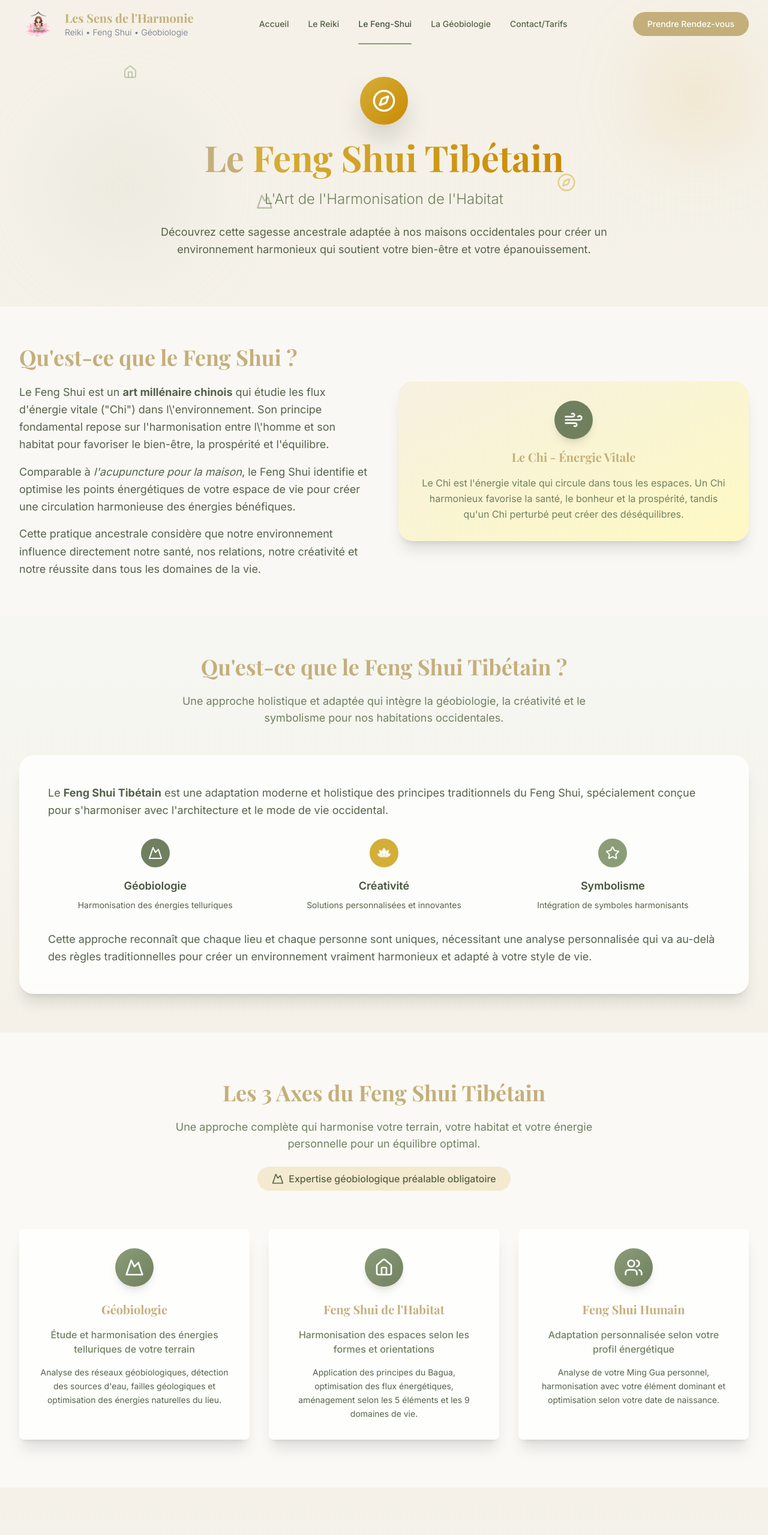
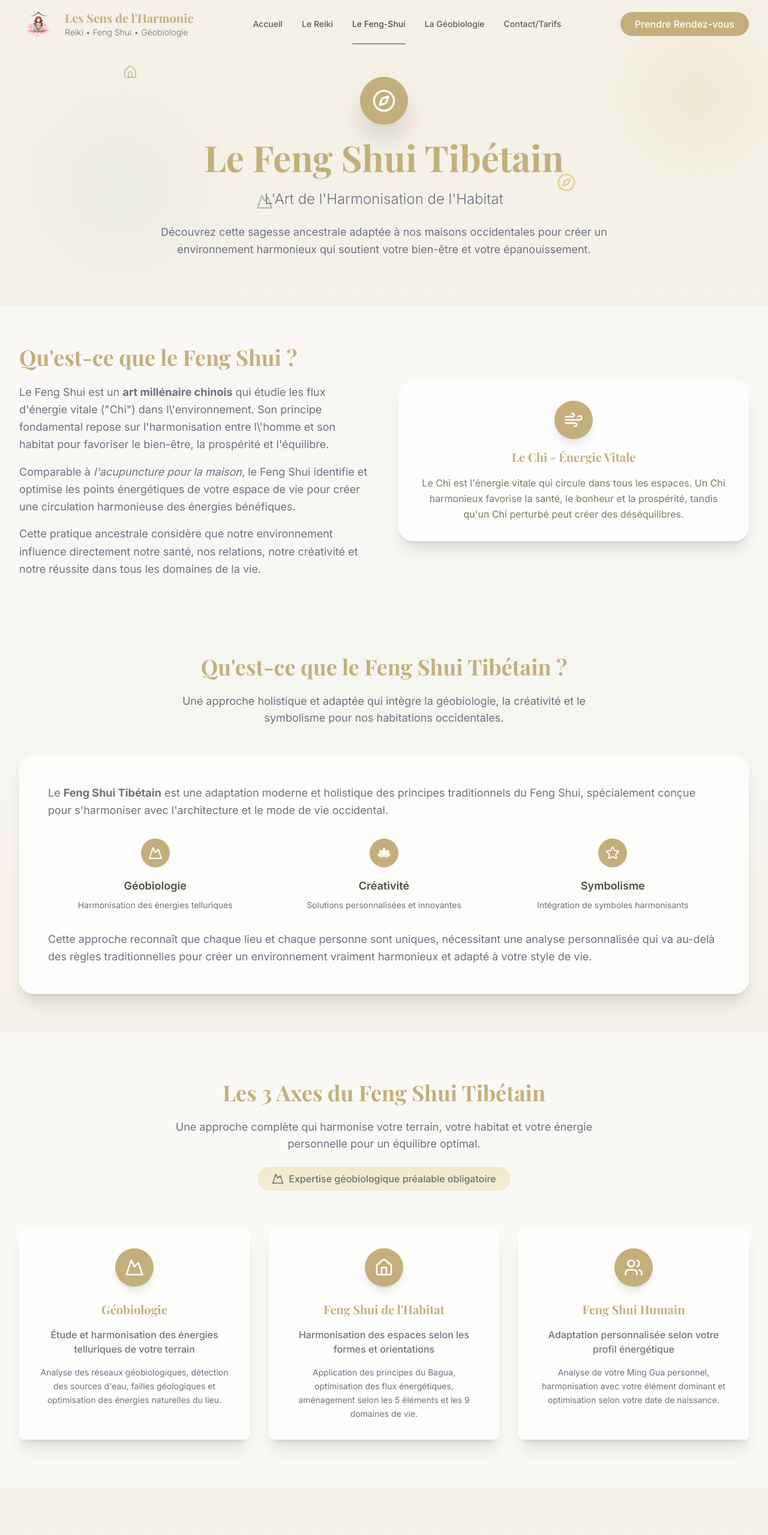
Before and after one commit to Timothee-alt/sensdelharmonie, a Next.js app: page /feng-shui in a window 1280 px wide. Shown: the top 2559 px of the page at 60% size. Built offline with nearby package versions, Linux system fonts and the light colour scheme; a web font is replaced by a local one.

Commit message:
Charte Feng Shui

```diff
--- a/components/Header.tsx
+++ b/components/Header.tsx
@@ -37,15 +37,23 @@ export default function Header() {
       }`}
     >
       <nav className="mx-auto max-w-7xl px-4 sm:px-6 lg:px-8">
-        <div className="flex items-center justify-between h-20">
+        <div className="flex items-center justify-between h-16 lg:h-20">
           {/* Logo */}
           <Link href="/" className="flex items-center space-x-3 group">
             <div className="relative">
-              <Image src="/logo.png" alt="Les Sens de l'Harmonie" width={64} height={64} priority className="w-16 h-16 object-contain" />
+              <Image
+                src="/logo.png"
+                alt="Les Sens de l'Harmonie"
+                width={64}
+                height={64}
+                priority
+                sizes="(max-width: 640px) 3rem, (max-width: 1024px) 3.5rem, 4rem"
+                className="w-12 h-12 sm:w-14 sm:h-14 lg:w-16 lg:h-16 object-contain"
+              />
               <div className="absolute inset-0 bg-sage-200/50 rounded-full scale-0 group-hover:scale-150 transition-transform duration-300"></div>
             </div>
             <div>
-              <h1 className="text-lg sm:text-xl font-playfair font-bold text-sage-800 group-hover:text-sage-600 transition-colors duration-200 title-color">
+              <h1 className="text-base sm:text-lg lg:text-xl font-playfair font-bold text-sage-800 group-hover:text-sage-600 transition-colors duration-200 title-color">
                 Les Sens de l'Harmonie
               </h1>
               <p className="hidden sm:block text-sm text-gray-500 font-light">
@@ -55,7 +63,7 @@ export default function Header() {
           </Link>
 
           {/* Desktop Navigation */}
-          <div className="hidden md:flex items-center space-x-8">
+          <div className="hidden lg:flex items-center space-x-8">
             {navigation.map((item) => {
               const isActive = pathname === item.href;
               return (
@@ -82,10 +90,10 @@ export default function Header() {
           </div>
 
           {/* CTA Button */}
-          <div className="hidden md:block">
+          <div className="hidden lg:block">
             <Button
               asChild
-              className="bg-color hover:title-color text-white px-6 py-2 rounded-full transition-all duration-200 hover:shadow-lg hover:scale-105 "
+              className="bg-color hover:title-color text-white px-4 py-2 text-sm rounded-full transition-all duration-200 hover:shadow-lg hover:scale-105 lg:px-6 lg:py-2 lg:text-base"
             >
               <Link href="/contact">
                 Prendre Rendez-vous
@@ -94,12 +102,15 @@ export default function Header() {
           </div>
 
           {/* Mobile menu button */}
-          <div className="md:hidden">
+          <div className="lg:hidden">
             <Button
               variant="ghost"
               size="icon"
               onClick={() => setIsOpen(!isOpen)}
               className="text-gray-500"
+              aria-label={isOpen ? 'Fermer le menu' : 'Ouvrir le menu'}
+              aria-expanded={isOpen}
+              aria-controls="mobile-menu"
             >
               {isOpen ? (
                 <X className="w-6 h-6" />
@@ -118,7 +129,8 @@ export default function Header() {
             initial={{ opacity: 0, height: 0 }}
             animate={{ opacity: 1, height: 'auto' }}
             exit={{ opacity: 0, height: 0 }}
-            className="md:hidden bg-cream/98 backdrop-blur-sm shadow-lg"
+            className="lg:hidden bg-cream/98 backdrop-blur-sm shadow-lg"
+            id="mobile-menu"
           >
             <div className="px-4 py-6 space-y-4">
               {navigation.map((item, index) => {
@@ -133,7 +145,7 @@ export default function Header() {
                     <Link
                       href={item.href}
                       onClick={() => setIsOpen(false)}
-                      className={`block text-lg font-medium transition-colors duration-200 hover:text-sage-600 ${
+                      className={`block text-base sm:text-lg font-medium transition-colors duration-200 hover:text-sage-600 ${
                         isActive ? 'text-sage-800 border-l-2 border-sage-500 pl-4' : 'text-sage-700'
                       }`}
                     >
--- a/components/pages/FengShuiContent.tsx
+++ b/components/pages/FengShuiContent.tsx
@@ -183,20 +183,20 @@ export default function FengShuiContent() {
             className="space-y-6"
           >
             <div className="flex justify-center mb-6">
-              <div className="w-20 h-20 bg-gradient-to-br from-warm-gold to-yellow-600 rounded-full flex items-center justify-center shadow-2xl">
+              <div className="w-20 h-20 bg-color rounded-full flex items-center justify-center shadow-2xl">
                 <Compass className="w-10 h-10 text-white" />
               </div>
             </div>
 
-            <h1 className="text-4xl md:text-6xl font-playfair font-bold text-sage-800 leading-tight title-color">
-              Le <span className="text-transparent bg-gradient-to-r from-warm-gold to-yellow-600 bg-clip-text">Feng Shui Tibétain</span>
+            <h1 className="text-4xl md:text-6xl font-playfair font-bold title-color leading-tight title-color">
+              Le Feng Shui Tibétain
             </h1>
 
-            <p className="text-xl md:text-2xl text-sage-600 font-light">
+            <p className="text-xl md:text-2xl text-gray-500 font-light">
               L'Art de l'Harmonisation de l'Habitat
             </p>
 
-            <p className="text-lg text-sage-700 max-w-3xl mx-auto leading-relaxed">
+            <p className="text-lg text-gray-500 max-w-3xl mx-auto leading-relaxed">
               Découvrez cette sagesse ancestrale adaptée à nos maisons occidentales pour
               créer un environnement harmonieux qui soutient votre bien-être et votre épanouissement.
             </p>
@@ -214,10 +214,10 @@ export default function FengShuiContent() {
               transition={{ duration: 0.8, delay: 0.1 }}
               className="space-y-6"
             >
-              <h2 className="text-3xl md:text-4xl font-playfair font-bold text-sage-800 title-color">
+              <h2 className="text-3xl md:text-4xl font-playfair font-bold text-gray-500 title-color">
                 Qu'est-ce que le Feng Shui ?
               </h2>
-              <div className="space-y-4 text-sage-700 leading-relaxed text-lg">
+              <div className="space-y-4 text-gray-500 leading-relaxed text-lg">
                 <p>
                   Le Feng Shui est un <strong>art millénaire chinois</strong> qui étudie les flux
                   d'énergie vitale ("Chi") dans l\'environnement. Son principe fondamental repose
@@ -243,9 +243,9 @@ export default function FengShuiContent() {
               transition={{ duration: 0.8, delay: 0.2 }}
               className="relative"
             >
-              <div className="bg-gradient-to-br from-warm-gold/10 to-yellow-100 rounded-3xl p-8 shadow-xl">
+              <div className="bg-white/80 rounded-3xl p-8 shadow-xl">
                 <div className="text-center space-y-4">
-                  <div className="w-16 h-16 bg-sage-600 rounded-full flex items-center justify-center mx-auto shadow-lg">
+                  <div className="w-16 h-16 bg-color rounded-full flex items-center justify-center mx-auto shadow-lg">
                     <Wind className="w-8 h-8 text-white" />
                   </div>
                   <h3 className="text-xl font-playfair font-bold text-sage-800 title-color">
@@ -276,14 +276,14 @@ export default function FengShuiContent() {
             <h2 className="text-3xl md:text-4xl font-playfair font-bold text-sage-800 mb-6 title-color">
               Qu'est-ce que le Feng Shui Tibétain ?
             </h2>
-            <p className="text-lg text-sage-600 max-w-3xl mx-auto">
+            <p className="text-lg text-gray-500 max-w-3xl mx-auto">
               Une approche holistique et adaptée qui intègre la géobiologie,
               la créativité et le symbolisme pour nos habitations occidentales.
             </p>
           </motion.div>
 
           <div className="bg-white/80 backdrop-blur-sm rounded-3xl p-8 md:p-12 shadow-xl">
-            <div className="space-y-8 text-sage-700 leading-relaxed text-lg">
+            <div className="space-y-8 text-gray-500 leading-relaxed text-lg">
               <p>
                 Le <strong>Feng Shui Tibétain</strong> est une adaptation moderne et holistique
                 des principes traditionnels du Feng Shui, spécialement conçue pour s'harmoniser
@@ -292,21 +292,21 @@ export default function FengShuiContent() {
 
               <div className="grid grid-cols-1 md:grid-cols-3 gap-6 my-8">
                 <div className="text-center">
-                  <div className="w-12 h-12 bg-sage-600 rounded-full flex items-center justify-center mx-auto mb-4">
+                  <div className="w-12 h-12 bg-color rounded-full flex items-center justify-center mx-auto mb-4">
                     <Mountain className="w-6 h-6 text-white" />
                   </div>
                   <h4 className="font-semibold text-sage-800 mb-2">Géobiologie</h4>
                   <p className="text-sm">Harmonisation des énergies telluriques</p>
                 </div>
                 <div className="text-center">
-                  <div className="w-12 h-12 bg-warm-gold rounded-full flex items-center justify-center mx-auto mb-4">
+                  <div className="w-12 h-12 bg-color rounded-full flex items-center justify-center mx-auto mb-4">
                     <Image src="/lotus.png" alt="Lotus" width={24} height={24} className="w-6 h-6 object-contain" />
                   </div>
                   <h4 className="font-semibold text-sage-800 mb-2">Créativité</h4>
                   <p className="text-sm">Solutions personnalisées et innovantes</p>
                 </div>
                 <div className="text-center">
-                  <div className="w-12 h-12 bg-sage-500 rounded-full flex items-center justify-center mx-auto mb-4">
+                  <div className="w-12 h-12 bg-color rounded-full flex items-center justify-center mx-auto mb-4">
                     <Star className="w-6 h-6 text-white" />
                   </div>
                   <h4 className="font-semibold text-sage-800 mb-2">Symbolisme</h4>
@@ -337,13 +337,13 @@ export default function FengShuiContent() {
             <h2 className="text-3xl md:text-4xl font-playfair font-bold text-sage-800 mb-6 title-color">
               Les 3 Axes du Feng Shui Tibétain
             </h2>
-            <p className="text-lg text-sage-600 max-w-3xl mx-auto">
+            <p className="text-lg text-gray-500 max-w-3xl mx-auto">
               Une approche complète qui harmonise votre terrain, votre habitat
               et votre énergie personnelle pour un équilibre optimal.
             </p>
             <div className="mt-6 bg-warm-gold/20 rounded-full px-6 py-2 inline-flex items-center">
-              <Mountain className="w-5 h-5 mr-2 text-sage-700" />
-              <span className="text-sage-700 font-medium">
+              <Mountain className="w-5 h-5 mr-2 text-gray-500" />
+              <span className="text-gray-500 font-medium">
                 Expertise géobiologique préalable obligatoire
               </span>
             </div>
@@ -353,16 +353,16 @@ export default function FengShuiContent() {
             {threeAxes.map((axis, index) => (
               <Card key={index} className="axis-card bg-white/80 backdrop-blur-sm border-0 shadow-xl hover:shadow-2xl transition-all duration-300 hover:scale-105">
                 <CardContent className="p-8 text-center">
-                  <div className="w-16 h-16 bg-gradient-to-br from-sage-500 to-sage-600 rounded-full flex items-center justify-center mx-auto mb-6 shadow-lg">
+                  <div className="w-16 h-16 bg-color rounded-full flex items-center justify-center mx-auto mb-6 shadow-lg">
                     <axis.icon className="w-8 h-8 text-white" />
                   </div>
                   <h3 className="text-xl font-playfair font-bold text-sage-800 mb-4 title-color">
                     {axis.title}
                   </h3>
-                  <p className="text-sage-600 font-medium mb-4">
+                  <p className="text-gray-500 font-medium mb-4">
                     {axis.description}
                   </p>
-                  <p className="text-sage-700 leading-relaxed text-sm">
+                  <p className="text-gray-500 leading-relaxed text-sm">
                     {axis.details}
                   </p>
                 </CardContent>
@@ -385,7 +385,7 @@ export default function FengShuiContent() {
             <h2 className="text-3xl md:text-4xl font-playfair font-bold text-sage-800 mb-6 title-color">
               Les Cinq Éléments
             </h2>
-            <p className="text-lg text-sage-600 max-w-3xl mx-auto">
+            <p className="text-lg text-gray-500 max-w-3xl mx-auto">
               Système fondamental du Feng Shui qui équilibre les énergies
               de votre habitat selon les forces naturelles universelles.
             </p>
@@ -407,10 +407,10 @@ export default function FengShuiContent() {
                 <h3 className="text-xl font-playfair font-bold text-sage-800 mb-2 title-color">
                   {element.name}
                 </h3>
-                <p className="text-sage-600 text-sm mb-2">
+                <p className="text-gray-500 text-sm mb-2">
                   {element.qualities}
                 </p>
-                <div className="text-xs text-sage-500 bg-sage-100 rounded-full px-3 py-1">
+                <div className="text-xs text-gray-500 bg-sage-100 rounded-full px-3 py-1">
                   {element.areas}
                 </div>
               </motion.div>
@@ -428,7 +428,7 @@ export default function FengShuiContent() {
               <h3 className="text-2xl font-playfair font-bold text-sage-800 mb-4 title-color">
                 Équilibre Dynamique
               </h3>
-              <p className="text-sage-600 leading-relaxed">
+                <p className="text-gray-500 leading-relaxed">
                 L'art du Feng Shui consiste à créer un équilibre harmonieux entre ces cinq éléments
                 dans votre espace de vie. Chaque élément nourrit le suivant dans un cycle créatif
                 naturel, générant une énergie positive et régénératrice.
@@ -451,7 +451,7 @@ export default function FengShuiContent() {
             <h2 className="text-3xl md:text-4xl font-playfair font-bold text-sage-800 mb-6 title-color">
               Le Bagua - Les 9 Domaines de Vie
             </h2>
-            <p className="text-lg text-sage-600 max-w-3xl mx-auto">
+            <p className="text-lg text-gray-500 max-w-3xl mx-auto">
               Outil essentiel du Feng Shui qui divise l'espace en neuf zones énergétiques
               correspondant aux différents aspects de votre existence.
             </p>
@@ -467,11 +467,11 @@ export default function FengShuiContent() {
                 viewport={{ once: true }}
                 className="bg-white/80 backdrop-blur-sm rounded-2xl p-4 shadow-lg hover:shadow-xl transition-all duration-300 text-center"
               >
-                <domain.icon className="w-8 h-8 text-sage-600 mx-auto mb-3" />
+                <domain.icon className="w-8 h-8 text-gray-500 mx-auto mb-3" />
                 <h4 className="font-playfair font-bold text-sage-800 text-sm mb-1 title-color">
                   {domain.name}
                 </h4>
-                <p className="text-xs text-sage-500">
+                <p className="text-xs text-gray-500">
                   {domain.position}
                 </p>
               </motion.div>
@@ -483,14 +483,14 @@ export default function FengShuiContent() {
             whileInView={{ opacity: 1, y: 0 }}
             transition={{ duration: 0.8, delay: 0.3 }}
             viewport={{ once: true }}
-            className="bg-gradient-to-br from-sage-100 to-sage-200 rounded-3xl p-8 shadow-xl max-w-4xl mx-auto"
+            className="bg-white/80 backdrop-blur-sm rounded-3xl p-8 shadow-xl max-w-4xl mx-auto"
           >
             <div className="text-center space-y-4">
-              <Compass className="w-12 h-12 text-sage-600 mx-auto" />
+              <Compass className="w-12 h-12 title-color mx-auto" />
               <h3 className="text-xl font-playfair font-bold text-sage-800 title-color">
                 Application Personnalisée du Bagua
               </h3>
-              <p className="text-sage-600 leading-relaxed">
+              <p className="text-gray-500 leading-relaxed">
                 Chaque zone du Bagua correspond à un aspect de votre vie : carrière, relations,
                 santé, richesse, etc. En harmonisant ces zones selon les principes du Feng Shui
                 Tibétain, nous optimisons les énergies favorables à votre épanouissement personnel.
@@ -513,7 +513,7 @@ export default function FengShuiContent() {
             <h2 className="text-3xl md:text-4xl font-playfair font-bold text-sage-800 mb-6 title-color">
               L'Importance des Formes
             </h2>
-            <p className="text-lg text-sage-600 max-w-3xl mx-auto">
+            <p className="text-lg text-gray-500 max-w-3xl mx-auto">
               La forme de votre maison influence directement les flux énergétiques et
               nécessite une analyse spécifique pour optimiser l'harmonie de l'habitat.
             </p>
@@ -530,7 +530,7 @@ export default function FengShuiContent() {
               <h3 className="text-2xl font-playfair font-bold text-sage-800 title-color">
                 Analyse des Formes d'Habitat
               </h3>
-              <div className="space-y-4 text-sage-700 leading-relaxed">
+              <div className="space-y-4 text-gray-500 leading-relaxed">
                 <p>
                   Chaque forme architecturale génère des flux énergétiques spécifiques.
                   Les maisons carrées favorisent la stabilité, les formes rectangulaires
@@ -553,13 +553,13 @@ export default function FengShuiContent() {
               className="bg-white/80 backdrop-blur-sm rounded-3xl p-8 shadow-xl"
             >
               <div className="text-center space-y-6">
-                <div className="w-16 h-16 bg-warm-gold rounded-full flex items-center justify-center mx-auto shadow-lg">
+                <div className="w-16 h-16 bg-color rounded-full flex items-center justify-center mx-auto shadow-lg">
                   <Home className="w-8 h-8 text-white" />
                 </div>
                 <h4 className="text-xl font-playfair font-bold text-sage-800 title-color">
                   Corrections Harmonisantes
                 </h4>
-                <p className="text-sage-600 leading-relaxed">
+                <p className="text-gray-500 leading-relaxed">
                   Grâce à des techniques spécifiques (couleurs, matériaux, objets symboliques,
                   aménagements), nous compensons les déséquilibres énergétiques pour créer
                   un environnement optimal.
@@ -571,7 +571,7 @@ export default function FengShuiContent() {
       </section>
 
       {/* CTA Section */}
-      <section className="py-20 bg-gradient-to-br from-sage-600 to-sage-700">
+      <section className="py-20 bg-gradient-to-br from-sage-50 to-cream">
         <div className="max-w-4xl mx-auto px-4 sm:px-6 lg:px-8 text-center">
           <motion.div
             initial={{ opacity: 0, y: 30 }}
@@ -580,16 +580,16 @@ export default function FengShuiContent() {
             viewport={{ once: true }}
             className="space-y-8"
           >
-            <h2 className="text-3xl md:text-4xl font-playfair font-bold text-white">
+            <h2 className="text-3xl md:text-4xl font-playfair font-bold title-color">
               Transformez votre habitat en sanctuaire d'harmonie
             </h2>
-            <p className="text-xl text-sage-100 leading-relaxed">
+            <p className="text-xl text-gray-500 leading-relaxed">
               Découvrez comment le Feng Shui Tibétain peut révolutionner votre bien-être
               et celui de votre famille en optimisant les énergies de votre maison.
             </p>
 
             <div className="bg-warm-gold/20 rounded-2xl p-6 mb-8">
-              <div className="flex items-center justify-center space-x-2 text-sage-100">
+              <div className="flex items-center justify-center space-x-2 text-gray-500">
                 <Mountain className="w-5 h-5" />
                 <span className="font-medium">
                   Expertise géobiologique incluse dans toute consultation Feng Shui
@@ -601,7 +601,7 @@ export default function FengShuiContent() {
               <Button
                 asChild
                 size="lg"
-                className="bg-warm-gold hover:bg-yellow-600 text-sage-900 px-8 py-4 rounded-full text-lg font-semibold shadow-xl hover:shadow-2xl transform hover:scale-105 transition-all duration-200"
+                className="bg-color hover:bg-yellow-600 text-white px-8 py-4 rounded-full text-lg font-semibold shadow-xl hover:shadow-2xl transform hover:scale-105 transition-all duration-200"
               >
                 <Link href="/contact" className="flex items-center">
                   Demander un Devis Gratuit
@@ -613,7 +613,7 @@ export default function FengShuiContent() {
                 asChild
                 variant="outline"
                 size="lg"
-                className="border-2 border-sage-200 text-sage-400 hover:bg-sage-200 hover:text-sage-900 px-8 py-4 rounded-full text-lg font-semibold"
+                className="border-2 border-color text-gray-500 hover:bg-color hover:scale-105 transition-all duration-200 px-8 py-4 rounded-full text-lg font-semibold"
               >
                 <Link href="/geobiologie">
                   En savoir plus sur la Géobiologie
@@ -621,7 +621,7 @@ export default function FengShuiContent() {
               </Button>
             </div>
 
-            <p className="text-sage-200 text-lg">
+            <p className="text-gray-500 text-lg">
               Consultation personnalisée • Devis gratuit et sans engagement
             </p>
           </motion.div>
```
